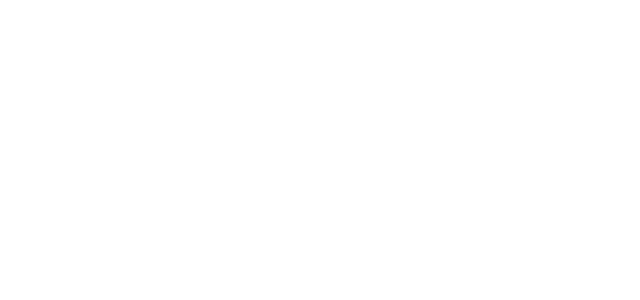
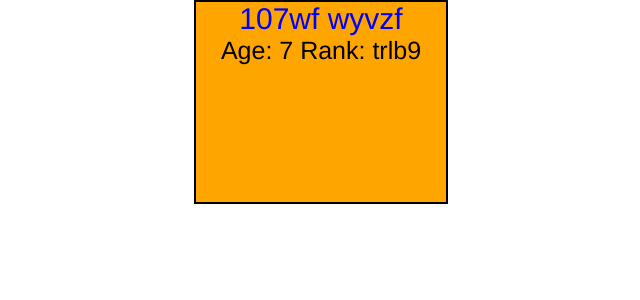
Before and after one commit to qijorgen/web-dev, a React (Create React App) app in the folder calc-react/: page / in a window 1280 px wide. Shown: the top 300 px of the page, without its empty margins (319-959 px from the left). Built offline with nearby package versions, Linux system fonts and the light colour scheme.

Commit message:
multiple data type states

```diff
--- a/calc-react/src/App.js
+++ b/calc-react/src/App.js
@@ -15,35 +15,42 @@
 //write a new component called: Employee, fn ln age rank
 //display them in profile card design
 
+//------
+//fetch, youtube, how to use it
+//api, callback, promise, ajax call
+// what's scss, why scss
+
+//------
+//todo list task.
+//
+
+//class component - couple yrs back. --> react component life cycle
+//functional component
+//diff? why functional is better.
 function App() {
-    const [empList, setEmpList] = React.useState([
-        /*{
-            fn: "fn",
-            ln: "ln",
-            rank: "rank",
-            age: 1,
+    const [empList, setEmpList] = React.useState([])
+    const [stringData, setStringData] = React.useState("")
+    const [numberData, setNumberData] = React.useState(99)
+
+    //
+    React.useEffect(() => {
+        setEmpList([{
+            fn: Math.random().toString(36).slice(2, 7),
+            ln: Math.random().toString(36).slice(2, 7),
+            age: Math.floor(Math.random()*100),
+            rank: Math.random().toString(36).slice(2, 7),
             flag: true
-        },*/
-    ])
-
-    const [arrayList, setArray] = React.useState([
-        /*{
-            flag: false,
-            arrayData: [1,2,3],
-        }*/
-    ])
+        }])
+    }, [])
 
     //use the setter method, inside of useEffect. to generate random data, and render them.
-
 
     //employee data are being held in app(the parent component): state
     //employee data are passed down to child component as: props
     return (
         <div className="App">
             {
-                arrayList.map((anArray, idx) => {
-                    return <LoopListContainer array={anArray.arrayData} key={idx} switch={anArray.flag}/>
-                })
+
             }
             {
                 empList.map((anEmp, idx) => {
```
